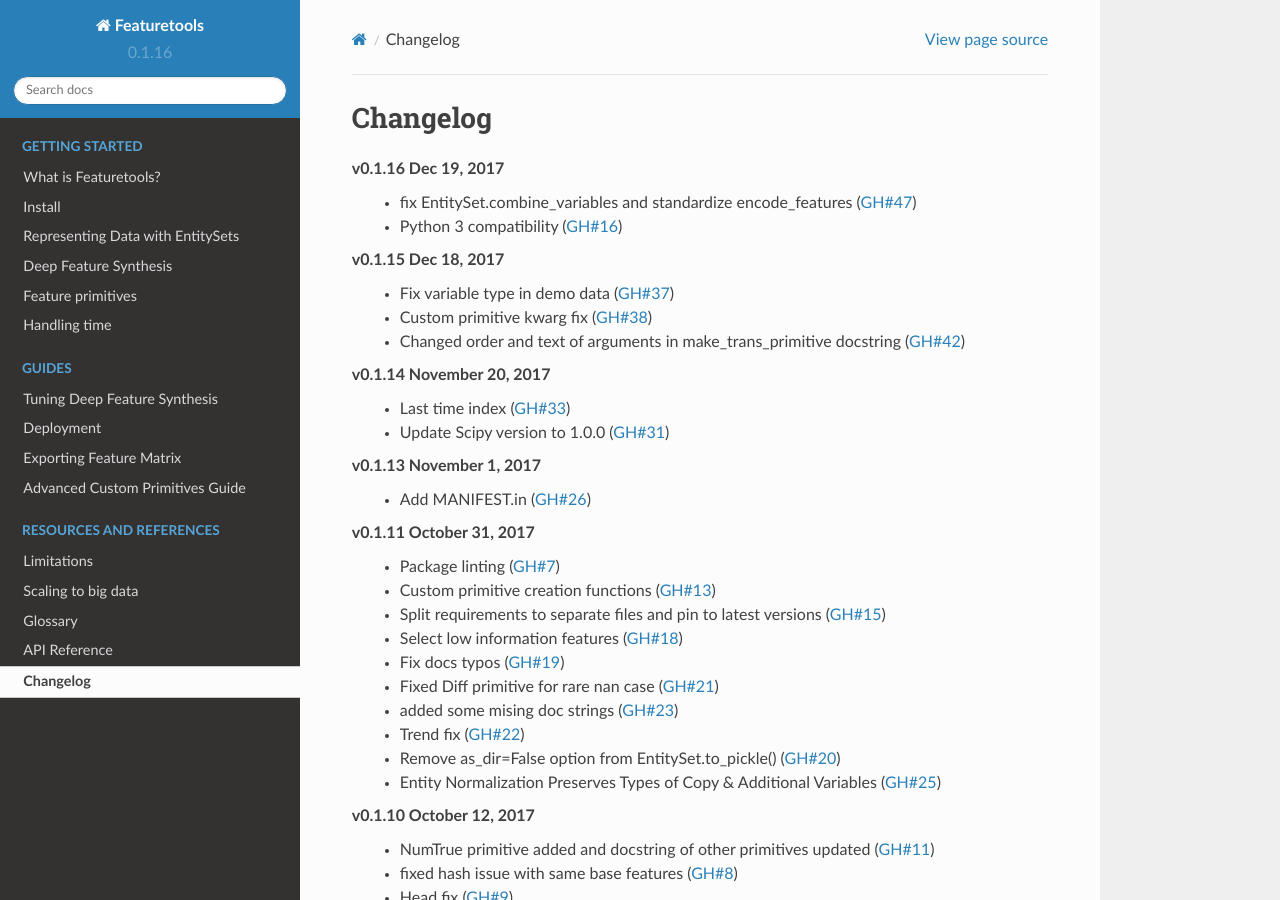
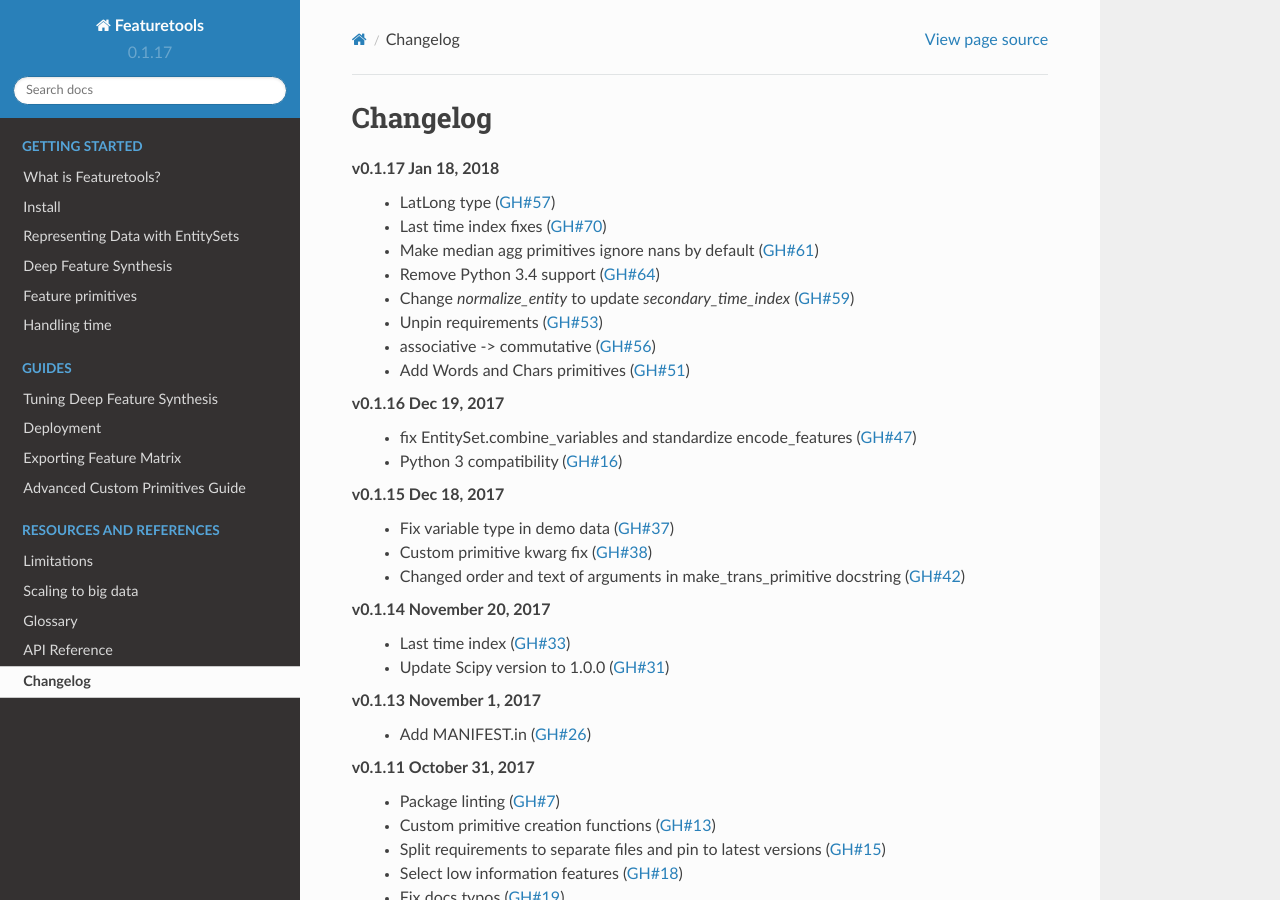
Before and after one commit to alteryx/featuretools, a Sphinx documentation site: the page built from docs/source/changelog.rst, in a window 1280 px wide and 900 px high. Built offline with Sphinx 7.4.7 and the Read the Docs theme 2.0.0, drawn with Linux system fonts in a browser that asks for light colours; comment, search, counter and statistics services are not loaded.

Commit message:
bump v0.1.17

```diff
--- a/docs/source/changelog.rst
+++ b/docs/source/changelog.rst
@@ -2,6 +2,15 @@
 
 Changelog
 ---------
+**v0.1.17** Jan 18, 2018
+    * LatLong type (:pr:`57`)
+    * Last time index fixes (:pr:`70`)
+    * Make median agg primitives ignore nans by default (:pr:`61`)
+    * Remove Python 3.4 support (:pr:`64`)
+    * Change `normalize_entity` to update `secondary_time_index` (:pr:`59`)
+    * Unpin requirements (:pr:`53`)
+    * associative -> commutative (:pr:`56`)
+    * Add Words and Chars primitives (:pr:`51`)
 
 **v0.1.16** Dec 19, 2017
     * fix EntitySet.combine_variables and standardize encode_features (:pr:`47`)
--- a/featuretools/__init__.py
+++ b/featuretools/__init__.py
@@ -12,4 +12,4 @@
 from .utils.pickle_utils import *
 import featuretools.demo
 
-__version__ = '0.1.16'
+__version__ = '0.1.17'
--- a/setup.py
+++ b/setup.py
@@ -15,7 +15,7 @@
 
 setup(
     name='featuretools',
-    version='0.1.16',
+    version='0.1.17',
     packages=find_packages(),
     package_data={'featuretools': ['config_yaml.txt']},
     description='a framework for automated feature engineering',
```
Also changed, not shown: 1 other file.
